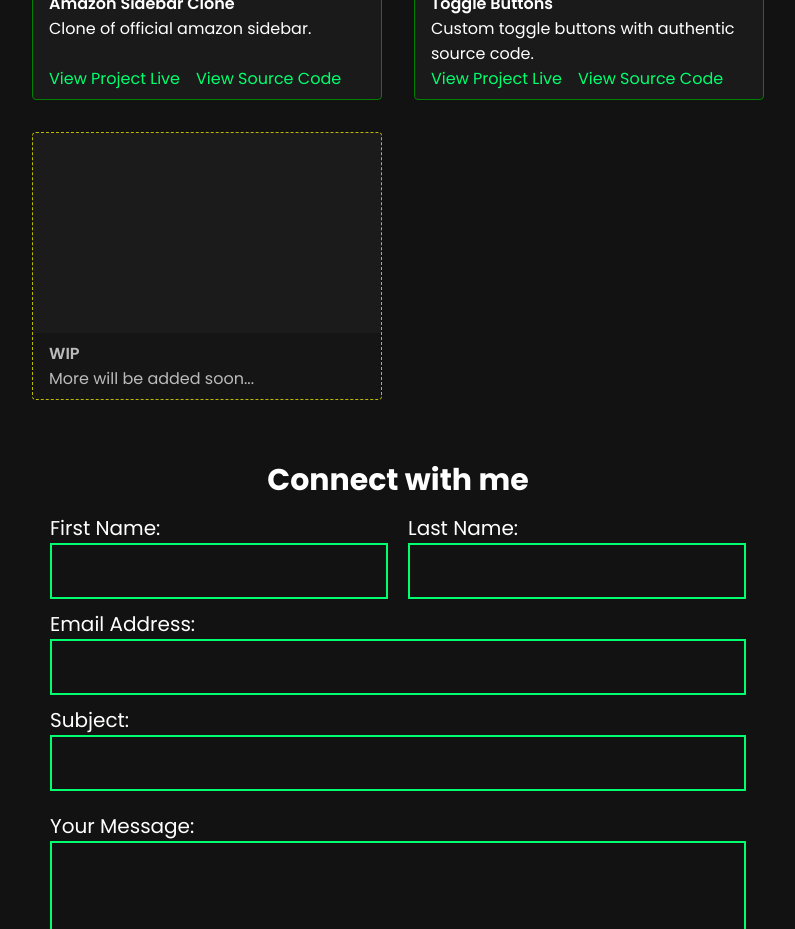
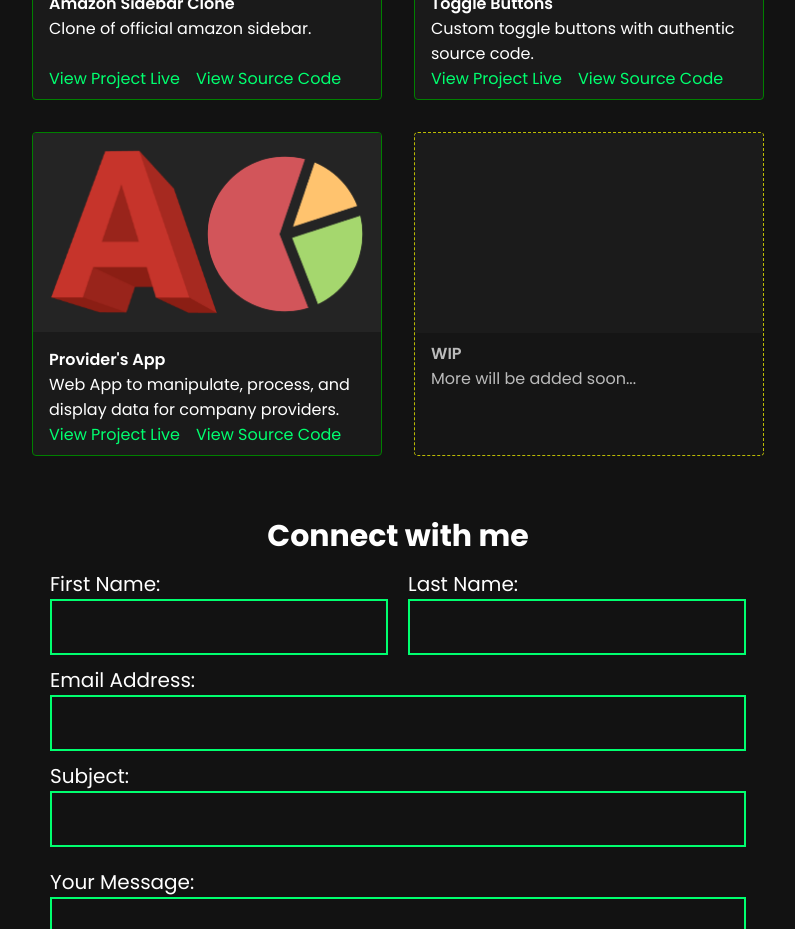
Before and after one commit to joaovictorbarrera/Joao-Barrera-Portfolio, a React (Vite) app in the folder client/: page / in a window 1280 px wide. Shown: the part 2700-3629 px from the top of the page, without its empty margins (242-1037 px from the left). Built offline with nearby package versions, Linux system fonts and the light colour scheme.

Commit message:
Added providers app project

```diff
--- a/client/src/App.tsx
+++ b/client/src/App.tsx
@@ -6,6 +6,7 @@ import "./App.css"
 import QuicksortVisualizer from "./pages/quicksort-visualizer/QuicksortVisualizer"
 import ReactShoppingCart from "./pages/react-shopping-cart/ReactShoppingCart"
 import ProjectLayout from "./layouts/ProjectLayout"
+import ProvidersApp from "./pages/providers-app/ProvidersApp"
 
 function App() {
   return (
@@ -13,6 +14,7 @@ function App() {
       <Route path="/" element={<Index />}/>
       <Route path="/" element={<ProjectLayout />} >
         <Route path="amazon-sidebar" element={<AmazonSidebar />}/>
+        <Route path="providers-app" element={<ProvidersApp />}/>
         <Route path="toggle-buttons" element={<ToggleButtons />}/>
         <Route path="quicksort-visualizer" element={<QuicksortVisualizer />}/>
         <Route path="react-shopping-cart" element={<ReactShoppingCart />}/>
--- a/client/src/pages/index/Projects.tsx
+++ b/client/src/pages/index/Projects.tsx
@@ -44,8 +44,7 @@ function Projects(props: {}, ref: any) {
       sourceCodeLink: "https://github.com/joaovictorbarrera/Toggle-Buttons"
     },
     {
-      disabled: true,
-      previewImage: "/projects/sample.png",
+      previewImage: "/projects/providers-app-thumbnail.png",
       title: "Provider's App",
       shortDescription: "Web App to manipulate, process, and display data for company providers.",
       redirectLink: "/providers-app",
--- /dev/null
+++ b/client/src/pages/providers-app/ProvidersApp.tsx
@@ -0,0 +1,11 @@
+import React from 'react'
+
+function ProvidersApp() {
+  return (
+    <div style={{width: "100%", height: "100vh", display: "flex"}}>
+        <iframe style={{width: "100%", height: "100%", border: "none"}} src="https://providersapp.up.railway.app/"></iframe>
+    </div>
+  )
+}
+
+export default ProvidersApp
--- a/client/src/pages/react-shopping-cart/ReactShoppingCart.tsx
+++ b/client/src/pages/react-shopping-cart/ReactShoppingCart.tsx
@@ -3,7 +3,7 @@ import React from 'react'
 function ReactShoppingCart() {
   return (
     <div style={{width: "100%", height: "100vh", display: "flex"}}>
-        <iframe style={{width: "100%", height: "100%", border: "none"}} src="https://web-production-3ca0.up.railway.app/"></iframe>
+        <iframe style={{width: "100%", height: "100%", border: "none"}} src="https://barrera-react-shopping-cart.up.railway.app/"></iframe>
     </div>
   )
 }
```
Also changed, not shown: client/public/projects/providers-app-thumbnail.png (added).
